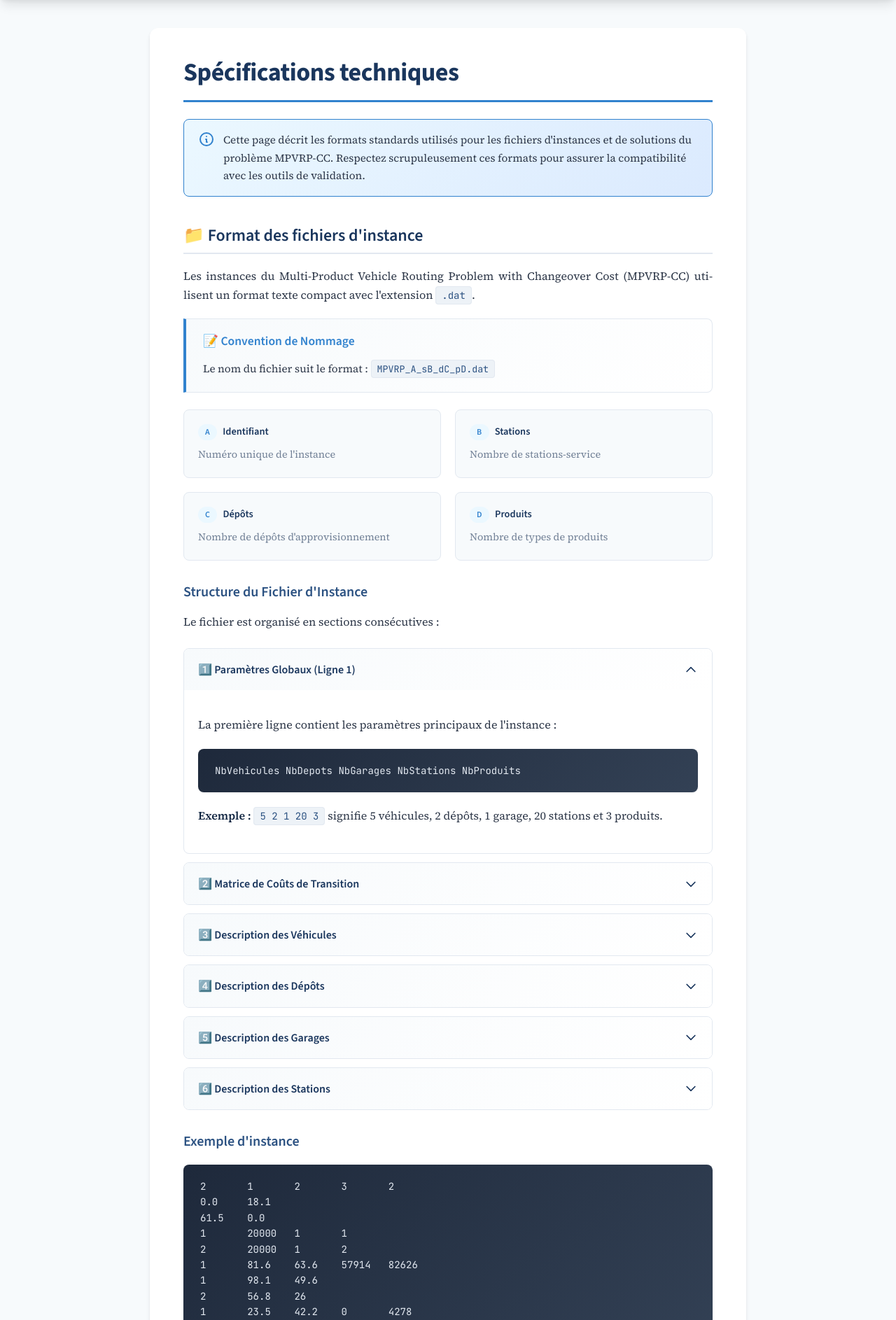
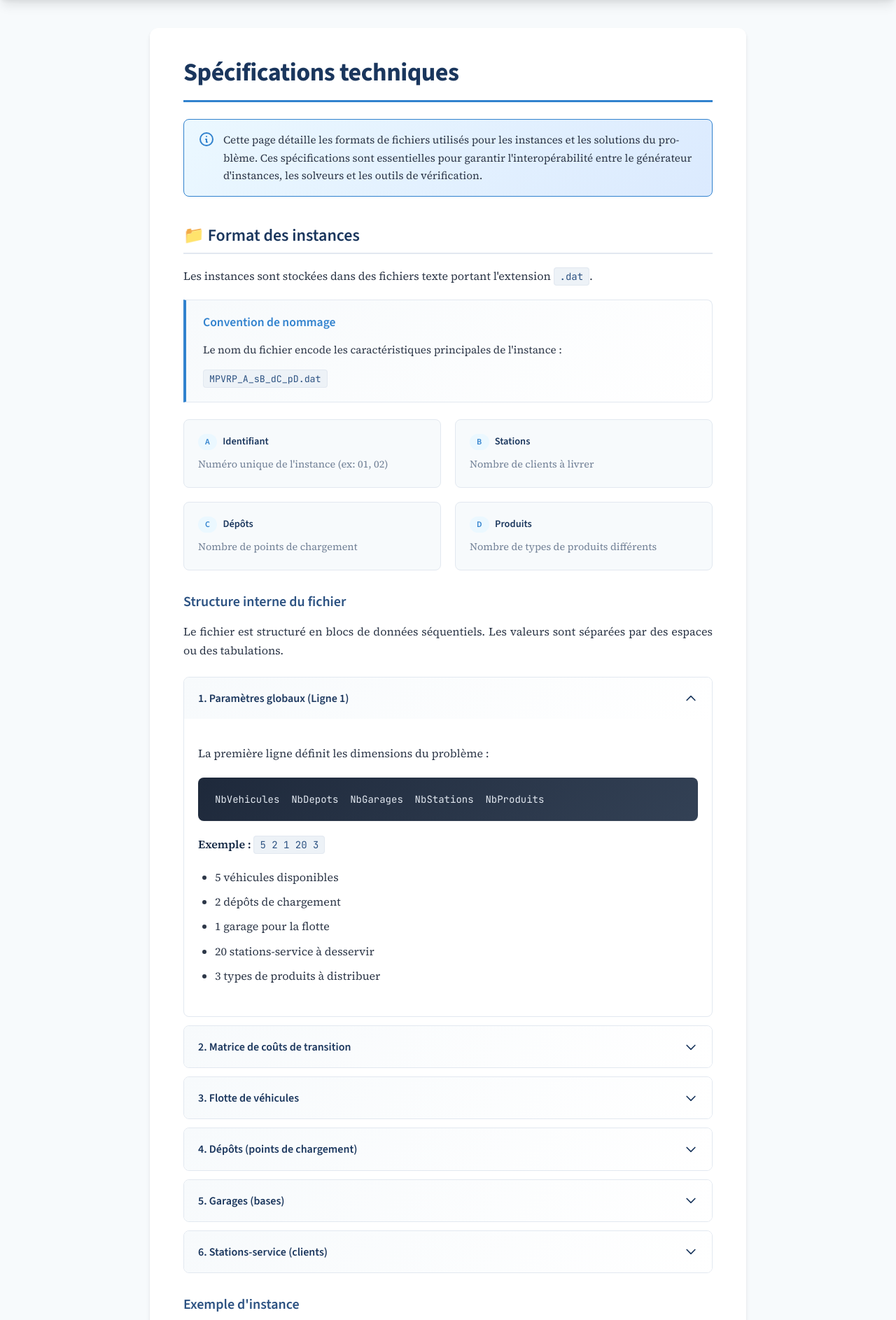
Before and after one commit to IFRI-AI-Classes/MPVRP-CC, a FastAPI app: page /specifications in a window 1280 px wide. Shown: the part 70-1956 px from the top of the page at 70% size. Run offline with FastAPI, Linux system fonts and the light colour scheme.

Commit message:
Add accordion functionality and improve content descriptions in HTML files

```diff
--- a/app/templates/base.html
+++ b/app/templates/base.html
@@ -65,6 +65,28 @@
                 dropdowns.forEach(dropdown => dropdown.classList.remove('active'));
             }
         });
+
+        // Accordion functionality
+        document.addEventListener('DOMContentLoaded', function() {
+            const accordionHeaders = document.querySelectorAll('.accordion-header');
+
+            accordionHeaders.forEach(header => {
+                header.addEventListener('click', function() {
+                    const accordionItem = this.parentElement;
+                    const isActive = accordionItem.classList.contains('active');
+
+                    // Close all accordion items
+                    document.querySelectorAll('.accordion-item').forEach(item => {
+                        item.classList.remove('active');
+                    });
+
+                    // If this item wasn't active, open it
+                    if (!isActive) {
+                        accordionItem.classList.add('active');
+                    }
+                });
+            });
+        });
     </script>
 </body>
 </html>
--- a/app/templates/specifications.html
+++ b/app/templates/specifications.html
@@ -1,6 +1,6 @@
 {% extends "base.html" %}
 
-{% block title %}Spécifications Techniques - MPVRP-CC{% endblock %}
+{% block title %}Spécifications - MPVRP-CC{% endblock %}
 
 {% block content %}
 <div class="content-section">
@@ -10,130 +10,154 @@
         <svg class="info-box-icon" fill="none" stroke="currentColor" viewBox="0 0 24 24">
             <path stroke-linecap="round" stroke-linejoin="round" stroke-width="2" d="M13 16h-1v-4h-1m1-4h.01M21 12a9 9 0 11-18 0 9 9 0 0118 0z"></path>
         </svg>
-        <p>Cette page décrit les formats standards utilisés pour les fichiers d'instances et de solutions du problème MPVRP-CC. Respectez scrupuleusement ces formats pour assurer la compatibilité avec les outils de validation.</p>
+        <p>
+            Cette page détaille les formats de fichiers utilisés pour les instances et les solutions du problème.
+            Ces spécifications sont essentielles pour garantir l'interopérabilité entre le générateur d'instances, les solveurs et les outils de vérification.
+        </p>
     </div>
 
     <!-- Section Format des Instances -->
-    <h2>📁 Format des fichiers d'instance</h2>
+    <h2>📁 Format des instances</h2>
     <p>
-        Les instances du Multi-Product Vehicle Routing Problem with Changeover Cost (MPVRP-CC) utilisent un format texte compact avec l'extension <code>.dat</code>.
+        Les instances sont stockées dans des fichiers texte portant l'extension <code>.dat</code>.
     </p>
 
     <div class="spec-card">
-        <h4>📝 Convention de Nommage</h4>
-        <p>Le nom du fichier suit le format : <code>MPVRP_A_sB_dC_pD.dat</code></p>
+        <h4>Convention de nommage</h4>
+        <p>Le nom du fichier encode les caractéristiques principales de l'instance :</p>
+        <p><code>MPVRP_A_sB_dC_pD.dat</code></p>
     </div>
 
     <div class="spec-grid">
         <div class="spec-item">
             <h5><span class="spec-badge">A</span> Identifiant</h5>
-            <p>Numéro unique de l'instance</p>
+            <p>Numéro unique de l'instance (ex: 01, 02)</p>
         </div>
         <div class="spec-item">
             <h5><span class="spec-badge">B</span> Stations</h5>
-            <p>Nombre de stations-service</p>
+            <p>Nombre de clients à livrer</p>
         </div>
         <div class="spec-item">
             <h5><span class="spec-badge">C</span> Dépôts</h5>
-            <p>Nombre de dépôts d'approvisionnement</p>
+            <p>Nombre de points de chargement</p>
         </div>
         <div class="spec-item">
             <h5><span class="spec-badge">D</span> Produits</h5>
-            <p>Nombre de types de produits</p>
+            <p>Nombre de types de produits différents</p>
         </div>
     </div>
 
-    <h3>Structure du Fichier d'Instance</h3>
-    <p>Le fichier est organisé en sections consécutives :</p>
+    <h3>Structure interne du fichier</h3>
+    <p>Le fichier est structuré en blocs de données séquentiels. Les valeurs sont séparées par des espaces ou des tabulations.</p>
 
     <div class="accordion">
         <div class="accordion-item active">
             <div class="accordion-header">
-                <span>1️⃣ Paramètres Globaux (Ligne 1)</span>
+                <span>1. Paramètres globaux (Ligne 1)</span>
                 <svg class="icon" width="20" height="20" fill="none" stroke="currentColor" viewBox="0 0 24 24">
                     <path stroke-linecap="round" stroke-linejoin="round" stroke-width="2" d="M19 9l-7 7-7-7"></path>
                 </svg>
             </div>
             <div class="accordion-content">
-                <p>La première ligne contient les paramètres principaux de l'instance :</p>
-                <pre>NbVehicules NbDepots NbGarages NbStations NbProduits</pre>
-                <p><strong>Exemple :</strong> <code>5 2 1 20 3</code> signifie 5 véhicules, 2 dépôts, 1 garage, 20 stations et 3 produits.</p>
+                <p>La première ligne définit les dimensions du problème :</p>
+                <pre>NbVehicules  NbDepots  NbGarages  NbStations  NbProduits</pre>
+                <p><strong>Exemple :</strong> <code>5 2 1 20 3</code></p>
+                <ul>
+                    <li>5 véhicules disponibles</li>
+                    <li>2 dépôts de chargement</li>
+                    <li>1 garage pour la flotte</li>
+                    <li>20 stations-service à desservir</li>
+                    <li>3 types de produits à distribuer</li>
+                </ul>
             </div>
         </div>
 
         <div class="accordion-item">
             <div class="accordion-header">
-                <span>2️⃣ Matrice de Coûts de Transition</span>
+                <span>2. Matrice de coûts de transition</span>
                 <svg class="icon" width="20" height="20" fill="none" stroke="currentColor" viewBox="0 0 24 24">
                     <path stroke-linecap="round" stroke-linejoin="round" stroke-width="2" d="M19 9l-7 7-7-7"></path>
                 </svg>
             </div>
             <div class="accordion-content">
-                <p>Matrice carrée (NbProduits × NbProduits) représentant le coût de passage d'un produit à un autre.</p>
+                <p>
+                    Cette matrice carrée (taille <em>NbProduits × NbProduits</em>) définit le coût de nettoyage nécessaire pour passer d'un produit à un autre dans la citerne du camion.
+                </p>
                 <pre>Cost_P1→P1  Cost_P1→P2  ...
 Cost_P2→P1  Cost_P2→P2  ...
 ...</pre>
-                <p><strong>Note :</strong> Les éléments diagonaux (changement vers le même produit) sont généralement à 0.</p>
+                <p>
+                    La valeur à la ligne <em>i</em> et colonne <em>j</em> est le coût pour passer du produit <em>i</em> au produit <em>j</em>.
+                    La diagonale est généralement nulle (pas de coût pour garder le même produit).
+                </p>
             </div>
         </div>
 
         <div class="accordion-item">
             <div class="accordion-header">
-                <span>3️⃣ Description des Véhicules</span>
+                <span>3. Flotte de véhicules</span>
                 <svg class="icon" width="20" height="20" fill="none" stroke="currentColor" viewBox="0 0 24 24">
                     <path stroke-linecap="round" stroke-linejoin="round" stroke-width="2" d="M19 9l-7 7-7-7"></path>
                 </svg>
             </div>
             <div class="accordion-content">
-                <p>Une ligne par véhicule avec les informations suivantes :</p>
-                <pre>V_ID  Capacité  GarageOrigine  ProduitInitial</pre>
+                <p>Chaque ligne décrit un véhicule disponible :</p>
+                <pre>ID  Capacité  GarageOrigine  ProduitInitial</pre>
                 <table>
                     <tr><th>Champ</th><th>Description</th></tr>
-                    <tr><td><code>V_ID</code></td><td>Identifiant unique du véhicule</td></tr>
-                    <tr><td><code>Capacité</code></td><td>Capacité maximale de chargement</td></tr>
-                    <tr><td><code>GarageOrigine</code></td><td>ID du garage de départ</td></tr>
-                    <tr><td><code>ProduitInitial</code></td><td>ID du produit chargé initialement</td></tr>
+                    <tr><td><code>ID</code></td><td>Identifiant unique du véhicule</td></tr>
+                    <tr><td><code>Capacité</code></td><td>Volume maximum transportable</td></tr>
+                    <tr><td><code>GarageOrigine</code></td><td>ID du garage de rattachement</td></tr>
+                    <tr><td><code>ProduitInitial</code></td><td>Configuration initiale de la citerne</td></tr>
                 </table>
             </div>
         </div>
 
         <div class="accordion-item">
             <div class="accordion-header">
-                <span>4️⃣ Description des Dépôts</span>
+                <span>4. Dépôts (points de chargement)</span>
                 <svg class="icon" width="20" height="20" fill="none" stroke="currentColor" viewBox="0 0 24 24">
                     <path stroke-linecap="round" stroke-linejoin="round" stroke-width="2" d="M19 9l-7 7-7-7"></path>
                 </svg>
             </div>
             <div class="accordion-content">
-                <p>Une ligne par dépôt avec les coordonnées et stocks disponibles :</p>
-                <pre>D_ID  X  Y  Stock_P1  Stock_P2  ...  Stock_Pp</pre>
-                <p><strong>Note :</strong> Les stocks sont considérés suffisants dans le modèle standard.</p>
+                <p>Chaque ligne définit un dépôt :</p>
+                <pre>ID  X  Y  Stock_P1  Stock_P2  ...  Stock_Pp</pre>
+                <ul>
+                    <li><code>X, Y</code> : Coordonnées géographiques</li>
+                    <li><code>Stock_Pi</code> : Quantité disponible pour le produit <em>i</em></li>
+                </ul>
             </div>
         </div>
 
         <div class="accordion-item">
             <div class="accordion-header">
-                <span>5️⃣ Description des Garages</span>
+                <span>5. Garages (bases)</span>
                 <svg class="icon" width="20" height="20" fill="none" stroke="currentColor" viewBox="0 0 24 24">
                     <path stroke-linecap="round" stroke-linejoin="round" stroke-width="2" d="M19 9l-7 7-7-7"></path>
                 </svg>
             </div>
             <div class="accordion-content">
-                <p>Une ligne par garage avec ses coordonnées :</p>
-                <pre>G_ID  X  Y</pre>
+                <p>Chaque ligne définit un garage :</p>
+                <pre>ID  X  Y</pre>
+                <p>Les garages servent uniquement de point de départ et d'arrivée pour les tournées.</p>
             </div>
         </div>
 
         <div class="accordion-item">
             <div class="accordion-header">
-                <span>6️⃣ Description des Stations</span>
+                <span>6. Stations-service (clients)</span>
                 <svg class="icon" width="20" height="20" fill="none" stroke="currentColor" viewBox="0 0 24 24">
                     <path stroke-linecap="round" stroke-linejoin="round" stroke-width="2" d="M19 9l-7 7-7-7"></path>
                 </svg>
             </div>
             <div class="accordion-content">
-                <p>Une ligne par station avec les coordonnées et demandes par produit :</p>
-                <pre>S_ID  X  Y  Demande_P1  Demande_P2  ...  Demande_Pp</pre>
+                <p>Chaque ligne définit une station et ses besoins :</p>
+                <pre>ID  X  Y  Demande_P1  Demande_P2  ...  Demande_Pp</pre>
+                <ul>
+                    <li><code>Demande_Pi</code> : Quantité requise pour le produit <em>i</em></li>
+                    <li>Une demande de 0 signifie que la station n'a pas besoin de ce produit.</li>
+                </ul>
             </div>
         </div>
     </div>
@@ -154,88 +178,62 @@ Cost_P2→P1  Cost_P2→P2  ...
     <!-- Section Format des Solutions -->
     <h2>📋 Format des solutions</h2>
     <p>
-        Les solutions doivent être fournies sous forme de fichiers texte (<code>.dat</code>) respectant une structure précise pour permettre leur validation automatique.
+        Pour être validée, une solution doit être fournie dans un fichier texte respectant strictement la structure ci-dessous.
+        Le nom du fichier doit correspondre à l'instance résolue (ex: <code>Sol_MPVRP_...</code>) toujours avec l'extension <code>.dat</code>.
     </p>
 
-    <div class="spec-card">
-        <h4>📝 Convention de Nommage des Solutions</h4>
-        <p>Format : <code>Sol_MPVRP_{id}_s{stations}_d{depots}_p{produits}.dat</code></p>
-        <p><strong>Exemple :</strong> <code>Sol_MPVRP_3_s3_d1_p2.dat</code> est la solution pour l'instance <code>MPVRP_3_s3_d1_p2.dat</code>.</p>
-    </div>
-
-    <h3>Structure du Fichier de Solution</h3>
-    <p>Le fichier est composé de blocs décrivant les itinéraires de chaque véhicule, suivis d'un bloc de métriques globales.</p>
+    <h3>Structure du fichier</h3>
+    <p>Le fichier décrit les tournées véhicule par véhicule, puis termine par un résumé des performances.</p>
 
     <div class="accordion">
         <div class="accordion-item active">
             <div class="accordion-header">
-                <span>🚛 Routes des Véhicules</span>
+                <span>Description des tournées</span>
                 <svg class="icon" width="20" height="20" fill="none" stroke="currentColor" viewBox="0 0 24 24">
                     <path stroke-linecap="round" stroke-linejoin="round" stroke-width="2" d="M19 9l-7 7-7-7"></path>
                 </svg>
             </div>
             <div class="accordion-content">
-                <p>Pour chaque véhicule utilisé, deux lignes consécutives décrivent son activité :</p>
+                <p>Pour chaque véhicule utilisé, la solution contient un bloc de <strong>2 lignes</strong> :</p>
 
-                <h5>Ligne A : Itinéraire et Quantités Livrées</h5>
-                <pre>Garage - Dépôt - Station(Qté) - Station(Qté) - Dépôt - ... - Garage</pre>
-                <p><strong>Exemple :</strong> <code>1 - 3 - 8 ( 51 ) - 9 ( 63 ) - 3 - 1</code></p>
-                <ul>
-                    <li><strong>Garage / Dépôt</strong> : Indiqués par leur ID seul</li>
-                    <li><strong>Station</strong> : ID suivi de la quantité livrée entre parenthèses <code>( Qté )</code></li>
-                </ul>
+                <h5>Ligne 1 : Séquence de visite</h5>
+                <pre>Garage - Dépôt - Station(Qté) - ... - Garage</pre>
+                <p>Décrit le chemin parcouru. Les quantités livrées aux stations sont indiquées entre parenthèses.</p>
 
-                <h5>Ligne B : Produits et Coûts Cumulés</h5>
-                <pre>Prod(Coût) - Prod(Coût) - Prod(Coût) - ...</pre>
-                <p><strong>Exemple :</strong> <code>3(0.0) - 3(0.0) - 3(0.0) - 3(0.0) - 3(0.0)</code></p>
-                <ul>
-                    <li><strong>Prod</strong> : ID du produit transporté à ce moment</li>
-                    <li><strong>Coût</strong> : Coût cumulé de changement de produit</li>
-                </ul>
+                <h5>Ligne 2 : Séquence des produits et coûts</h5>
+                <pre>Prod(Coût) - Prod(Coût) - ...</pre>
+                <p>Indique quel produit est transporté à chaque étape et le coût de changement associé (si applicable).</p>
+
+                <div class="info-box" style="margin-top: 15px; padding: 10px;">
+                    <p style="font-size: 0.9em; margin: 0;">
+                        <strong>Note :</strong> Les deux lignes doivent être parfaitement alignées en termes de nombre d'étapes.
+                    </p>
+                </div>
             </div>
         </div>
 
         <div class="accordion-item">
             <div class="accordion-header">
-                <span>🔢 Codification des Nœuds</span>
+                <span>Indicateurs de performance (fin de fichier)</span>
                 <svg class="icon" width="20" height="20" fill="none" stroke="currentColor" viewBox="0 0 24 24">
                     <path stroke-linecap="round" stroke-linejoin="round" stroke-width="2" d="M19 9l-7 7-7-7"></path>
                 </svg>
             </div>
             <div class="accordion-content">
-                <p>Les identifiants (ID) des nœuds sont uniques et séquentiels :</p>
-                <table>
-                    <tr><th>Plage d'ID</th><th>Type de Site</th></tr>
-                    <tr><td><code>1</code> à <code>NbGarages</code></td><td>Garages</td></tr>
-                    <tr><td><code>NbGarages + 1</code> à <code>NbGarages + NbDepots</code></td><td>Dépôts</td></tr>
-                    <tr><td><code>NbGarages + NbDepots + 1</code> à <code>...</code></td><td>Stations</td></tr>
-                </table>
-            </div>
-        </div>
-
-        <div class="accordion-item">
-            <div class="accordion-header">
-                <span>📊 Métriques Globales (Fin de fichier)</span>
-                <svg class="icon" width="20" height="20" fill="none" stroke="currentColor" viewBox="0 0 24 24">
-                    <path stroke-linecap="round" stroke-linejoin="round" stroke-width="2" d="M19 9l-7 7-7-7"></path>
-                </svg>
-            </div>
-            <div class="accordion-content">
-                <p>Les 6 dernières lignes du fichier contiennent les statistiques globales :</p>
-                <table>
-                    <tr><th>Ligne</th><th>Description</th></tr>
-                    <tr><td>1</td><td>Nombre de changements de produit</td></tr>
-                    <tr><td>2</td><td>Nombre de véhicules utilisés</td></tr>
-                    <tr><td>3</td><td>Coût total de changement</td></tr>
-                    <tr><td>4</td><td>Coût total de transport</td></tr>
-                    <tr><td>5</td><td>Information système (ex: CPU)</td></tr>
-                    <tr><td>6</td><td>Temps d'exécution (secondes)</td></tr>
-                </table>
+                <p>Les 6 dernières lignes du fichier résument la qualité de la solution :</p>
+                <ol>
+                    <li>Nombre total de changements de produit</li>
+                    <li>Nombre de véhicules utilisés</li>
+                    <li>Coût total de changement de produit</li>
+                    <li>Coût total de transport (distance)</li>
+                    <li>Information sur le système (CPU)</li>
+                    <li>Temps de calcul (secondes)</li>
+                </ol>
             </div>
         </div>
     </div>
 
-    <h3>Exemple Complet de Solution</h3>
+    <h3>Exemple de Solution Valide</h3>
     <pre>1 - 3 - 8 ( 51 ) - 9 ( 63 ) - 1
 3(0.0) - 3(0.0) - 3(0.0) - 3(0.0) - 3(0.0)
 
@@ -250,17 +248,4 @@ Intel Core i7
 0.245</pre>
 
 </div>
-
-<script>
-document.addEventListener('DOMContentLoaded', function() {
-    const accordionHeaders = document.querySelectorAll('.accordion-header');
-
-    accordionHeaders.forEach(header => {
-        header.addEventListener('click', function() {
-            const accordionItem = this.parentElement;
-            accordionItem.classList.toggle('active');
-        });
-    });
-});
-</script>
 {% endblock %}
```
Also changed, not shown: app/static/css/style.css (+31 -0 lines), app/templates/index.html (+10 -24 lines), app/templates/instances.html (+4 -4 lines), app/templates/problem.html (+68 -52 lines).
